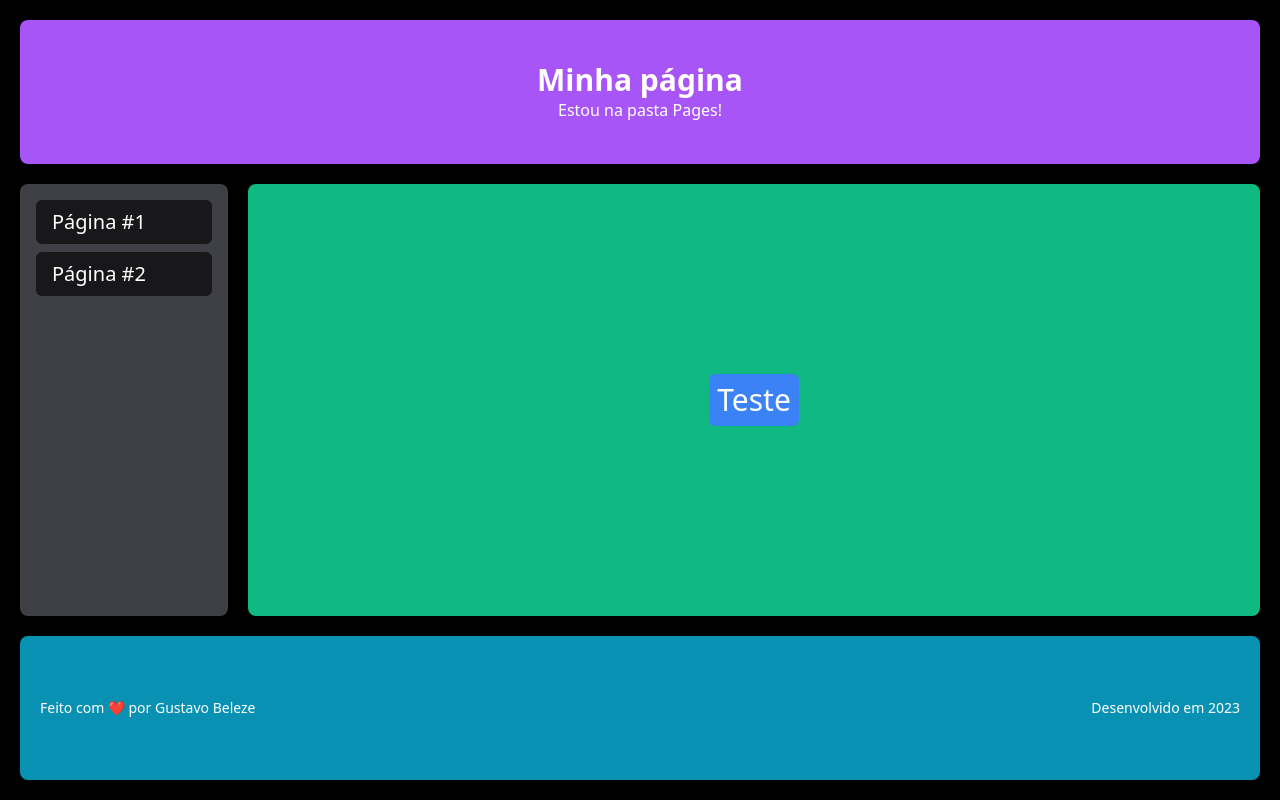
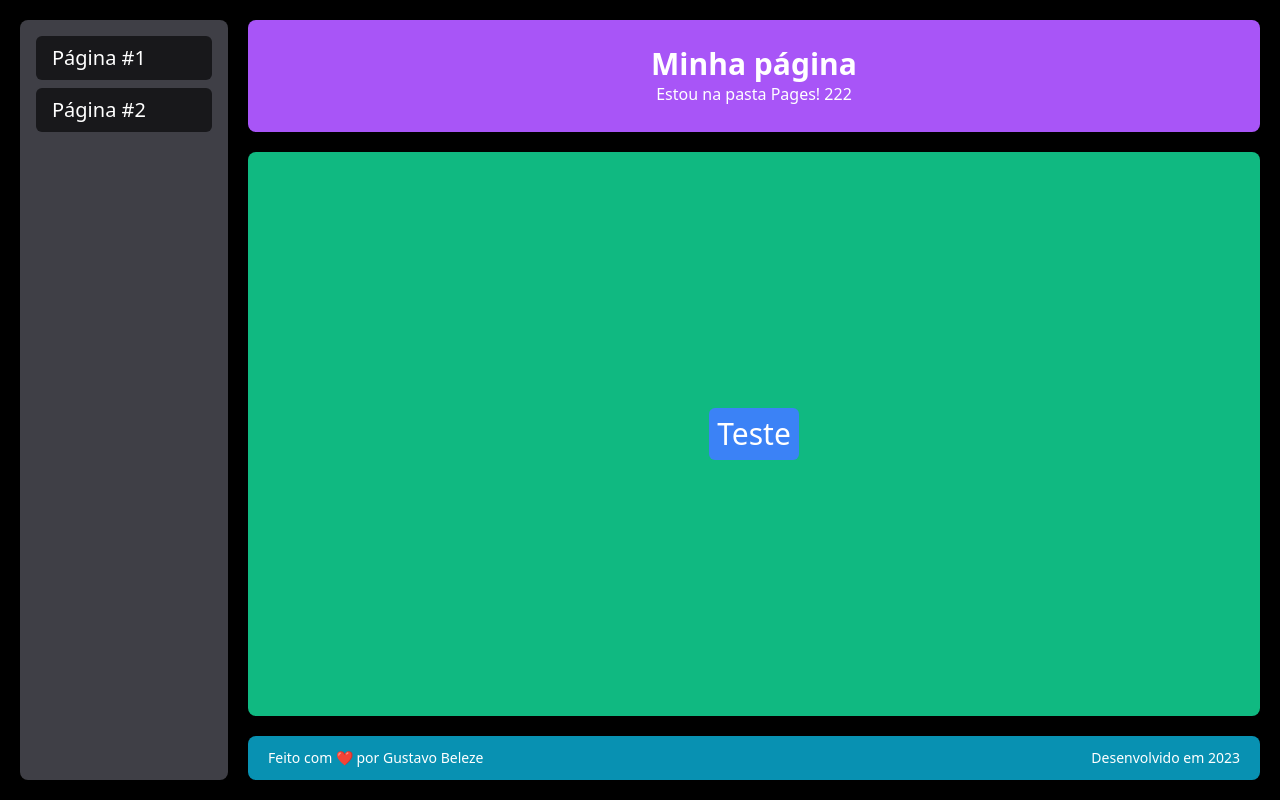
Before and after one commit to Beleze22/react-fundamentos, a Next.js app: page /pagina in a window 1280 px wide. Built offline with nearby package versions, Linux system fonts and the light colour scheme.

Commit message:
Fundamentos de React - Aula 25

```diff
--- a/src/app/fundamentos/pagina/page.tsx
+++ b/src/app/fundamentos/pagina/page.tsx
@@ -5,7 +5,7 @@ export default function Page() {
 
     <PagComponente
       titulo="Minha aplicação"
-      subtitulo="O melhor app da WEB"
+      subtitulo="O melhor app da WEB 222"
       autor="Feito com ❤️ por Gustavo Beleze"
       criadoEm={`Desenvolvido em ${new Date().getFullYear()}`}>
       <ul className="list-disc">
--- a/src/components/cabecalho.tsx
+++ b/src/components/cabecalho.tsx
@@ -2,7 +2,7 @@ export default function Cabecalho(props: any) {
   return (
     <div
       className="flex flex-col justify-center items-center
-  h-36
+  h-28
   bg-purple-500
   rounded-lg"
     >
--- a/src/components/pagina.tsx
+++ b/src/components/pagina.tsx
@@ -8,18 +8,18 @@ export default function PagComponente(props: any) {
   return (
     <div
       className="
-    flex flex-col h-screen
+    flex  h-screen
     p-5 gap-5
     bg-black text-white"
     >
-      <Cabecalho titulo={props.titulo} subtitulo={props.subtitulo} />
-      <div className="flex flex-1 gap-5">
-        <Menu />
+      <Menu />
+      <div className="flex flex-col flex-1 gap-5">
+        <Cabecalho titulo={props.titulo} subtitulo={props.subtitulo} />
         <Conteudo>
           {props.children}
         </Conteudo>
+        <Rodape autor={props.autor} criadoEm={props.criadoEm} />
       </div>
-      <Rodape autor={props.autor} criadoEm={props.criadoEm} />
     </div>
   );
 }
--- a/src/components/rodape.tsx
+++ b/src/components/rodape.tsx
@@ -3,7 +3,7 @@ export default function Rodape(props: any) {
     <div
       className="
   flex justify-between items-center
-  h-36 px-5 rounded-lg text-sm
+  h-11 px-5 rounded-lg text-sm
   bg-cyan-600
   "
     >
--- a/src/pages/pagina.tsx
+++ b/src/pages/pagina.tsx
@@ -6,7 +6,7 @@ export default function Pagina() {
   return (
     <PagComponente
       titulo="Minha página"
-      subtitulo="Estou na pasta Pages!"
+      subtitulo="Estou na pasta Pages! 222"
       autor="Feito com ❤️ por Gustavo Beleze"
       criadoEm={`Desenvolvido em ${ano}`}>
       <button className="bg-blue-500 p-2 rounded-md">Teste</button>
```
